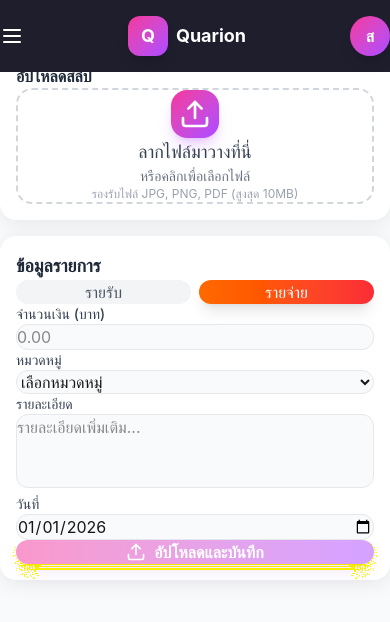
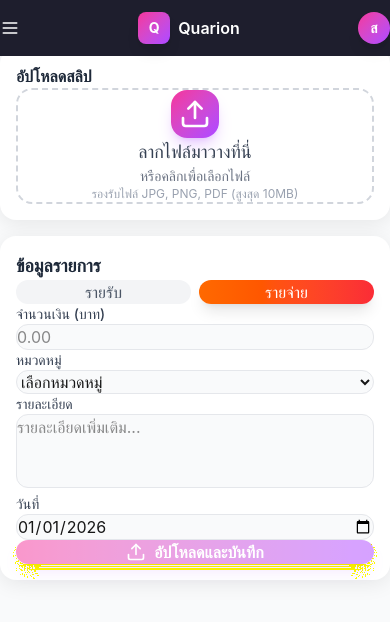
Before and after one commit to npshopbangkok-maker/quarion-dashboard, a Next.js app: page /upload in a window 390 px wide. Shown: the top 622 px of the page. Built offline with nearby package versions, Linux system fonts and the light colour scheme.

Commit message:
fix: reduce mobile header to h-14 (56px) and update all page paddings

```diff
--- a/src/app/dashboard/page.tsx
+++ b/src/app/dashboard/page.tsx
@@ -97,7 +97,7 @@ export default function DashboardPage() {
       <MobileNav user={user} onLogout={handleLogout} />
 
       {/* Main Content */}
-      <main className="lg:ml-64 min-h-screen transition-all duration-300 pt-[72px] lg:pt-0">
+      <main className="lg:ml-64 min-h-screen transition-all duration-300 pt-14 lg:pt-0">
         {/* Desktop Top Bar */}
         <TopBar
           user={user}
--- a/src/app/reports/page.tsx
+++ b/src/app/reports/page.tsx
@@ -122,7 +122,7 @@ export default function ReportsPage() {
       <Sidebar user={user} onLogout={handleLogout} />
       <MobileNav user={user} onLogout={handleLogout} />
 
-      <main className="lg:ml-64 min-h-screen transition-all duration-300 pt-[72px] lg:pt-0">
+      <main className="lg:ml-64 min-h-screen transition-all duration-300 pt-14 lg:pt-0">
         <TopBar user={user} searchQuery={searchQuery} onSearchChange={setSearchQuery} />
 
         <div className="p-4 lg:p-6 space-y-4 lg:space-y-6">
--- a/src/app/settings/page.tsx
+++ b/src/app/settings/page.tsx
@@ -88,7 +88,7 @@ export default function SettingsPage() {
       <Sidebar user={user} onLogout={handleLogout} />
       <MobileNav user={user} onLogout={handleLogout} />
 
-      <main className="lg:ml-64 min-h-screen transition-all duration-300 pt-[72px] lg:pt-0">
+      <main className="lg:ml-64 min-h-screen transition-all duration-300 pt-14 lg:pt-0">
         <TopBar user={user} searchQuery={searchQuery} onSearchChange={setSearchQuery} />
 
         <div className="p-4 lg:p-6 space-y-4 lg:space-y-6">
--- a/src/app/transactions/page.tsx
+++ b/src/app/transactions/page.tsx
@@ -232,7 +232,7 @@ export default function TransactionsPage() {
       <Sidebar user={user} onLogout={handleLogout} />
       <MobileNav user={user} onLogout={handleLogout} />
 
-      <main className="lg:ml-64 min-h-screen transition-all duration-300 pt-[72px] lg:pt-0">
+      <main className="lg:ml-64 min-h-screen transition-all duration-300 pt-14 lg:pt-0">
         <TopBar user={user} searchQuery={searchQuery} onSearchChange={setSearchQuery} />
 
         <div className="p-4 lg:p-6 space-y-4 lg:space-y-6">
--- a/src/app/upload/page.tsx
+++ b/src/app/upload/page.tsx
@@ -161,7 +161,7 @@ export default function UploadPage() {
       <Sidebar user={user} onLogout={handleLogout} />
       <MobileNav user={user} onLogout={handleLogout} />
 
-      <main className="lg:ml-64 min-h-screen transition-all duration-300 pt-[72px] lg:pt-0">
+      <main className="lg:ml-64 min-h-screen transition-all duration-300 pt-14 lg:pt-0">
         <TopBar user={user} searchQuery={searchQuery} onSearchChange={setSearchQuery} />
 
         <div className="p-4 lg:p-6 space-y-4 lg:space-y-6">
--- a/src/app/users/page.tsx
+++ b/src/app/users/page.tsx
@@ -143,7 +143,7 @@ export default function UsersPage() {
       <Sidebar user={user} onLogout={handleLogout} />
       <MobileNav user={user} onLogout={handleLogout} />
 
-      <main className="lg:ml-64 min-h-screen transition-all duration-300 pt-[72px] lg:pt-0">
+      <main className="lg:ml-64 min-h-screen transition-all duration-300 pt-14 lg:pt-0">
         <TopBar user={user} searchQuery={searchQuery} onSearchChange={setSearchQuery} />
 
         <div className="p-4 lg:p-6 space-y-4 lg:space-y-6">
--- a/src/components/MobileNav.tsx
+++ b/src/components/MobileNav.tsx
@@ -79,28 +79,28 @@ export default function MobileNav({ user, onLogout }: MobileNavProps) {
   return (
     <>
       {/* Mobile Header */}
-      <header className="lg:hidden fixed top-0 left-0 right-0 z-50 bg-[#1e1e2d] text-white h-[72px]">
-        <div className="flex items-center justify-between px-4 h-full">
+      <header className="lg:hidden fixed top-0 left-0 right-0 z-50 bg-[#1e1e2d] text-white h-14">
+        <div className="flex items-center justify-between px-3 h-full">
           {/* Menu Button */}
           <button
             onClick={() => setIsOpen(true)}
-            className="p-3 hover:bg-gray-700 rounded-xl transition-colors active:scale-95"
+            className="p-2 hover:bg-gray-700 rounded-lg transition-colors active:scale-95"
           >
-            <Menu className="w-6 h-6" />
+            <Menu className="w-5 h-5" />
           </button>
 
           {/* Logo */}
           <div className="flex items-center gap-2">
-            <div className="w-10 h-10 rounded-xl bg-gradient-to-br from-pink-500 to-purple-500
-                            flex items-center justify-center text-white font-bold text-lg shadow-lg">
+            <div className="w-8 h-8 rounded-lg bg-gradient-to-br from-pink-500 to-purple-500
+                            flex items-center justify-center text-white font-bold text-sm shadow-lg">
               Q
             </div>
-            <span className="font-bold text-lg">Quarion</span>
+            <span className="font-semibold">Quarion</span>
           </div>
 
           {/* User Avatar */}
-          <div className="w-10 h-10 rounded-full bg-gradient-to-br from-pink-500 to-purple-500
-                          flex items-center justify-center text-white font-bold shadow-lg">
+          <div className="w-8 h-8 rounded-full bg-gradient-to-br from-pink-500 to-purple-500
+                          flex items-center justify-center text-white text-sm font-bold shadow-lg">
             {user?.name?.charAt(0).toUpperCase() || 'U'}
           </div>
         </div>
```
